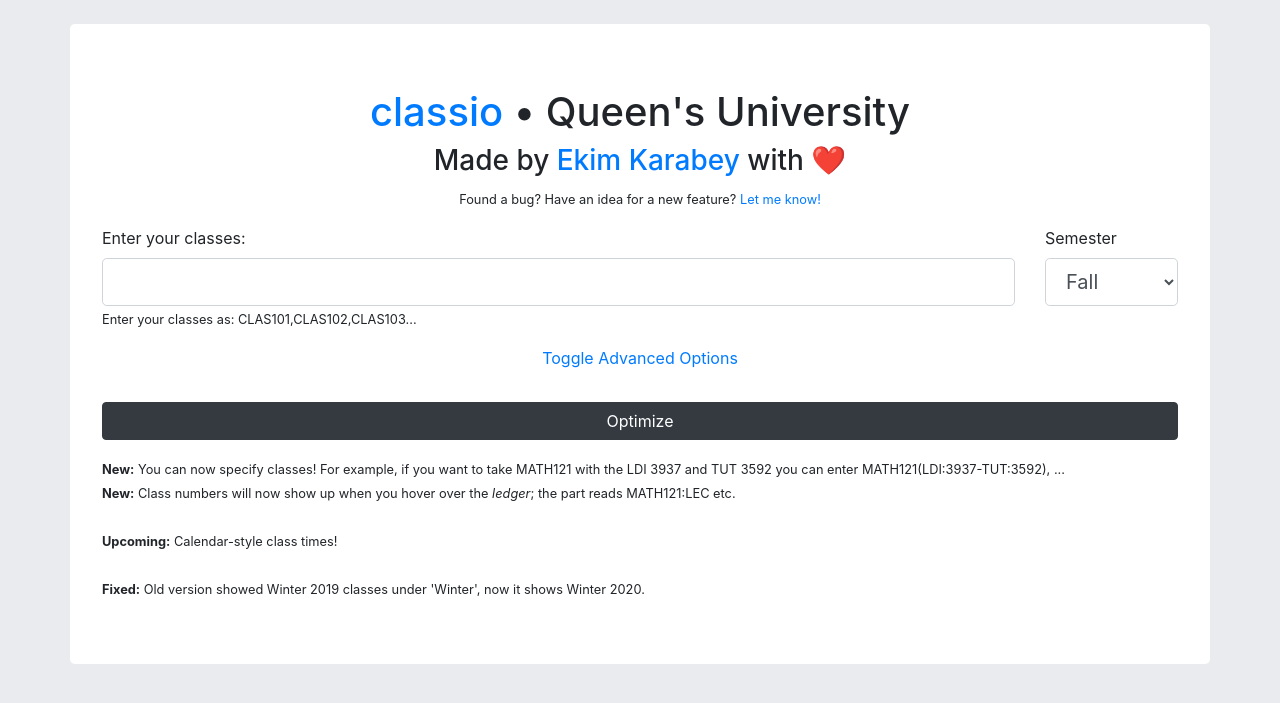
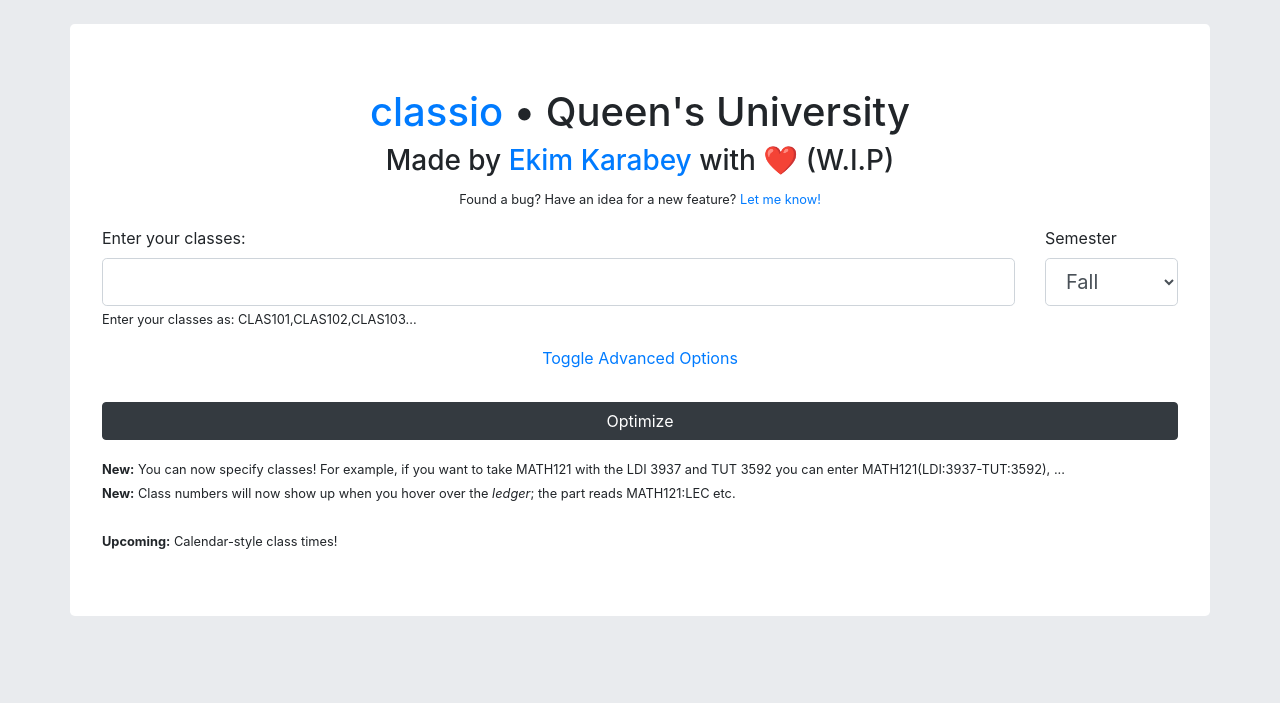
Before and after one commit to Ekimerton/classio-legacy, a Flask app: page /queens in a window 1280 px wide. Shown: the top 703 px of the page. Run offline with Flask 2, Linux system fonts and the light colour scheme; some libraries are stand-ins or nearby versions.

Commit message:
Added (W.I.P)

```diff
--- a/webapp/templates/search.html
+++ b/webapp/templates/search.html
@@ -31,7 +31,7 @@
     <div class="text-center mb-3" id="intro">
       <h1 class='text-center'> <a href="{{url_for('main.home')}}"> classio</a> • {{university}} </h1>
       <h3 class='text-center'> Made by <a href='https://www.linkedin.com/in/ekim-karabey-b94098175/'>Ekim Karabey</a>
-        with ❤️</h3>
+        with ❤️ (W.I.P)</h3>
       <small> Found a bug? Have an idea for a new feature? <a
           href="https://docs.google.com/forms/d/1FNYSnC7lkeZQt-3fw_PotWnGe5q40A5vKZaJDMRs5b4/edit"> Let me know! </a>
       </small>
@@ -198,9 +198,6 @@
       </br>
       </br>
       <b> Upcoming:</b> Calendar-style class times!
-      </br>
-      </br>
-      <b> Fixed:</b> Old version showed Winter 2019 classes under 'Winter', now it shows Winter 2020.
     </small>
   </div>
 
```
